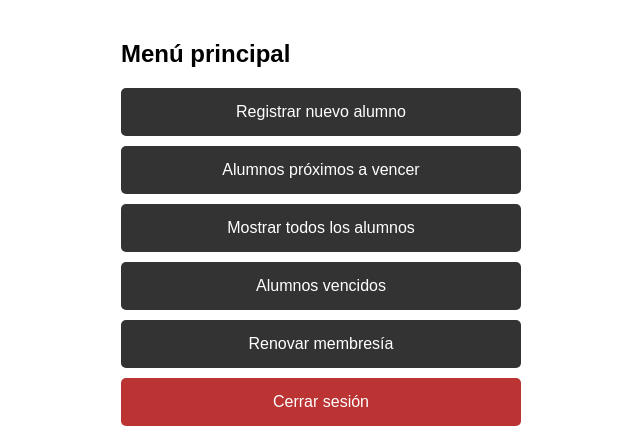
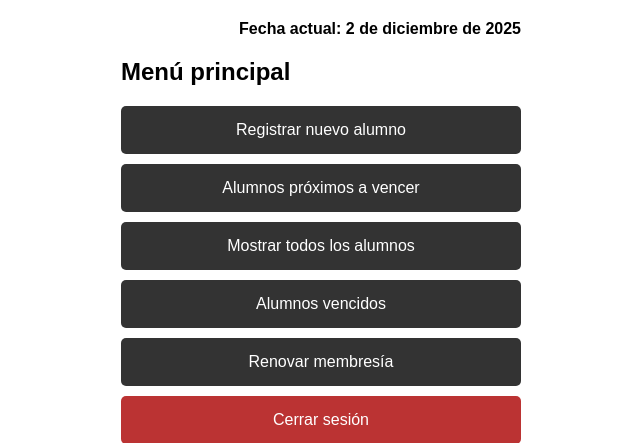
Before and after one commit to GerardoCalistenia/HA-System, a Django app: page / in a window 1280 px wide. Shown: the top 443 px of the page, without its empty margins (319-959 px from the left). Run offline with Django 5.2, Linux system fonts and the light colour scheme; a user stored in the database is signed in.

Commit message:
agrego fecha en templates

```diff
--- /dev/null
+++ b/alumnos/context_processors.py
@@ -0,0 +1,11 @@
+import datetime
+
+def fecha_actual(request):
+    meses = [
+        "enero", "febrero", "marzo", "abril", "mayo", "junio",
+        "julio", "agosto", "septiembre", "octubre", "noviembre", "diciembre"
+    ]
+
+    hoy = datetime.date.today()
+    fecha = f"{hoy.day} de {meses[hoy.month - 1]} de {hoy.year}"
+    return {"fecha_actual": fecha}
--- a/alumnos/templates/menu.html
+++ b/alumnos/templates/menu.html
@@ -1,8 +1,9 @@
-<!DOCTYPE html>
-<html>
-<head>
-    <title>Menú principal</title>
-    <meta name="viewport" content="width=device-width, initial-scale=1">
+{% extends "base.html" %}
+
+{% block content %}
+
+<h2>Menú principal</h2>
+
 <style>
     body {
         font-family: Arial;
@@ -24,10 +25,6 @@
         background: #b33;
     }
 </style>
-</head>
-<body>
-
-<h2>Menú principal</h2>
 
 <a class="btn" href="{% url 'registrar_alumno' %}">Registrar nuevo alumno</a>
 <a class="btn" href="{% url 'alumnos_proximos_vencer' %}">Alumnos próximos a vencer</a>
@@ -36,5 +33,4 @@
 <a class="btn" href="{% url 'lista_renovar' %}">Renovar membresía</a>
 <a class="btn logout" href="{% url 'logout' %}">Cerrar sesión</a>
 
-</body>
-</html>
+{% endblock %}
--- a/gymapp/settings.py
+++ b/gymapp/settings.py
@@ -65,6 +65,8 @@ TEMPLATES = [
                 'django.template.context_processors.request',
                 'django.contrib.auth.context_processors.auth',
                 'django.contrib.messages.context_processors.messages',
+                'alumnos.context_processors.fecha_actual',
+
             ],
         },
     },
--- a/gymapp/templates/base.html
+++ b/gymapp/templates/base.html
@@ -6,6 +6,11 @@
 </head>
 <body>
 
+    <div style="text-align: right; font-weight: bold; margin-bottom: 10px;">
+        Fecha actual: {{ fecha_actual }}
+
+    </div>
+
     {% block content %}
     {% endblock %}
 
```
Also changed, not shown: db.sqlite3. Lines whose indentation alone changed are shown as unchanged.
